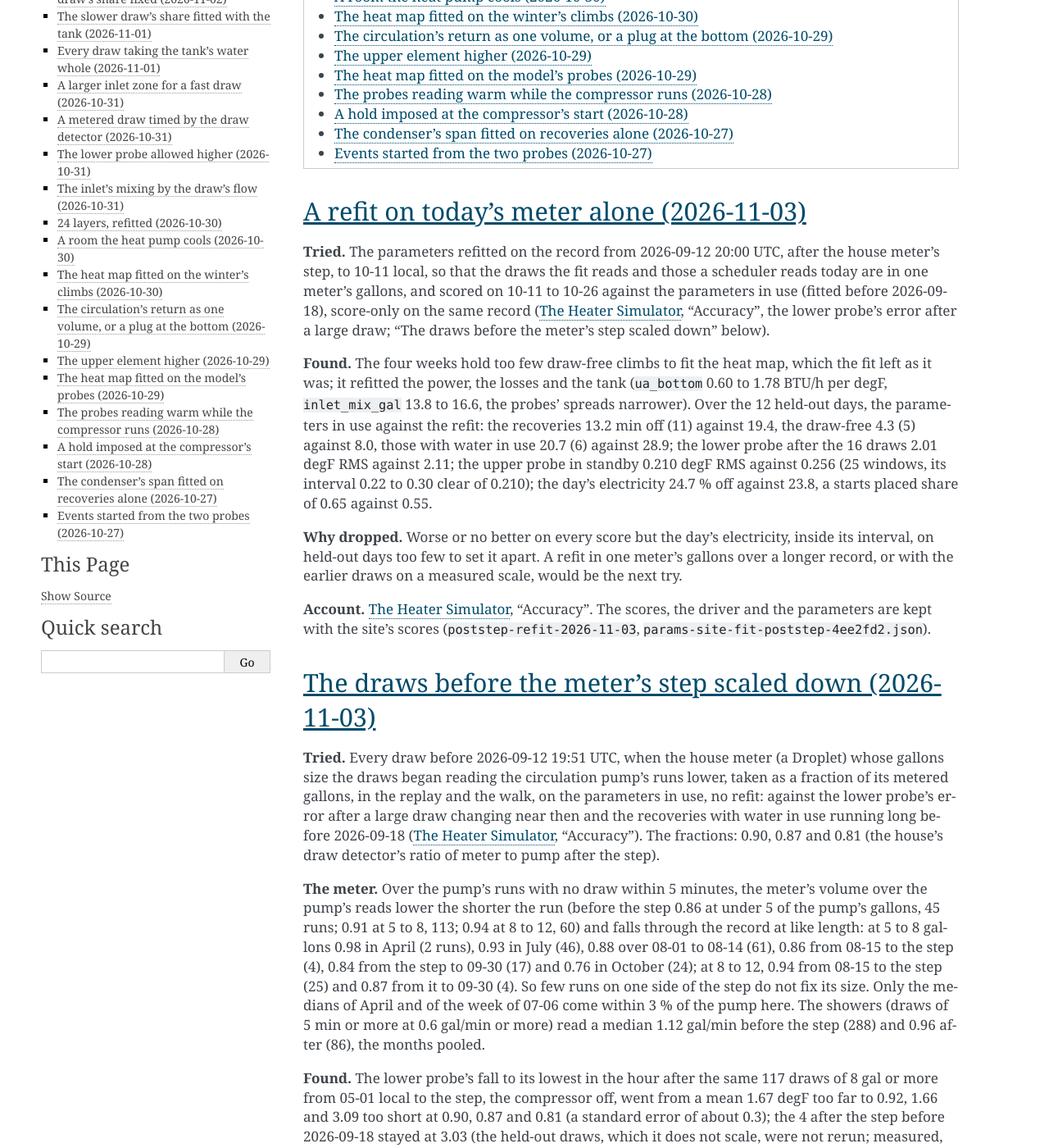
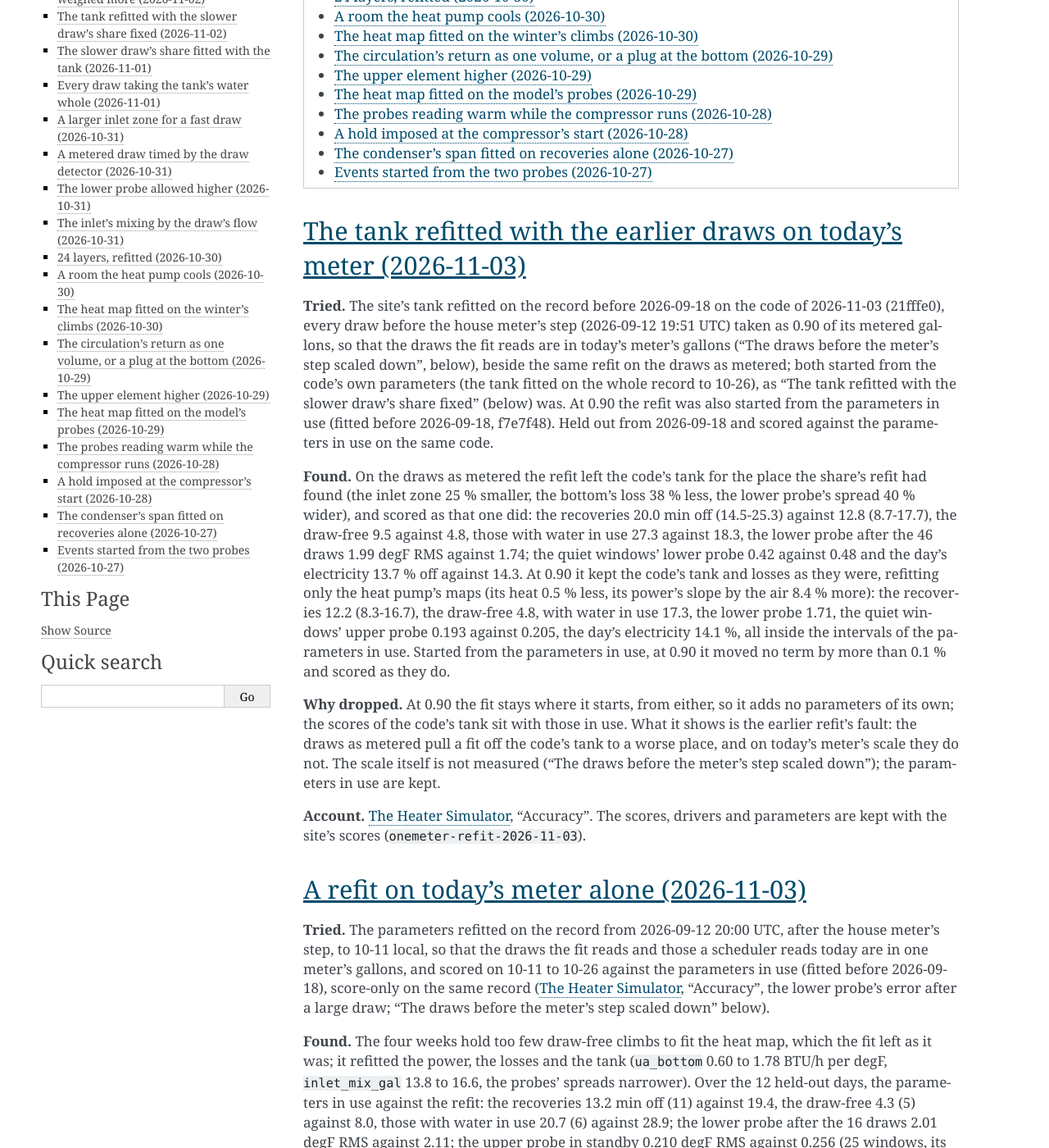
Before and after one commit to eman/nwp500-python, a Sphinx documentation site: the page built from docs/explanation/simulator-tried.rst, in a window 1280 px wide and 1400 px high, scrolled down 820 px. Shown: the whole window at 82% size. Built offline with Sphinx 7.4.7, drawn with Linux system fonts in a browser that asks for light colours; some of the changed text lies outside the part shown.

Commit message:
docs(sim): the tank refitted with the earlier draws on today's meter, tried and dropped

```diff
--- a/docs/explanation/simulator-tried.rst
+++ b/docs/explanation/simulator-tried.rst
@@ -11,6 +11,49 @@
 .. contents::
    :local:
    :depth: 1
+
+
+The tank refitted with the earlier draws on today's meter (2026-11-03)
+======================================================================
+
+**Tried.** The site's tank refitted on the record before 2026-09-18 on
+the code of 2026-11-03 (21fffe0), every draw before the house meter's
+step (2026-09-12 19:51 UTC) taken as 0.90 of its metered gallons, so
+that the draws the fit reads are in today's meter's gallons ("The draws
+before the meter's step scaled down", below), beside the same refit on
+the draws as metered; both started from the code's own parameters (the
+tank fitted on the whole record to 10-26), as "The tank refitted with
+the slower draw's share fixed" (below) was. At 0.90 the refit was also
+started from the parameters in use (fitted before 2026-09-18, f7e7f48).
+Held out from 2026-09-18 and scored against the parameters in use on the
+same code.
+
+**Found.** On the draws as metered the refit left the code's tank for
+the place the share's refit had found (the inlet zone 25 % smaller, the
+bottom's loss 38 % less, the lower probe's spread 40 % wider), and
+scored as that one did: the recoveries 20.0 min off (14.5-25.3) against
+12.8 (8.7-17.7), the draw-free 9.5 against 4.8, those with water in use
+27.3 against 18.3, the lower probe after the 46 draws 1.99 degF RMS
+against 1.74; the quiet windows' lower probe 0.42 against 0.48 and the
+day's electricity 13.7 % off against 14.3. At 0.90 it kept the code's
+tank and losses as they were, refitting only the heat pump's maps (its
+heat 0.5 % less, its power's slope by the air 8.4 % more): the
+recoveries 12.2 (8.3-16.7), the draw-free 4.8, with water in use 17.3,
+the lower probe 1.71, the quiet windows' upper probe 0.193 against
+0.205, the day's electricity 14.1 %, all inside the intervals of the
+parameters in use. Started from the parameters in use, at 0.90 it moved
+no term by more than 0.1 % and scored as they do.
+
+**Why dropped.** At 0.90 the fit stays where it starts, from either, so
+it adds no parameters of its own; the scores of the code's tank sit with
+those in use. What it shows is the earlier refit's fault: the draws as
+metered pull a fit off the code's tank to a worse place, and on today's
+meter's scale they do not. The scale itself is not measured ("The draws
+before the meter's step scaled down"); the parameters in use are kept.
+
+**Account.** :doc:`simulator`, "Accuracy". The scores, drivers and
+parameters are kept with the site's scores
+(``onemeter-refit-2026-11-03``).
 
 
 A refit on today's meter alone (2026-11-03)
```
